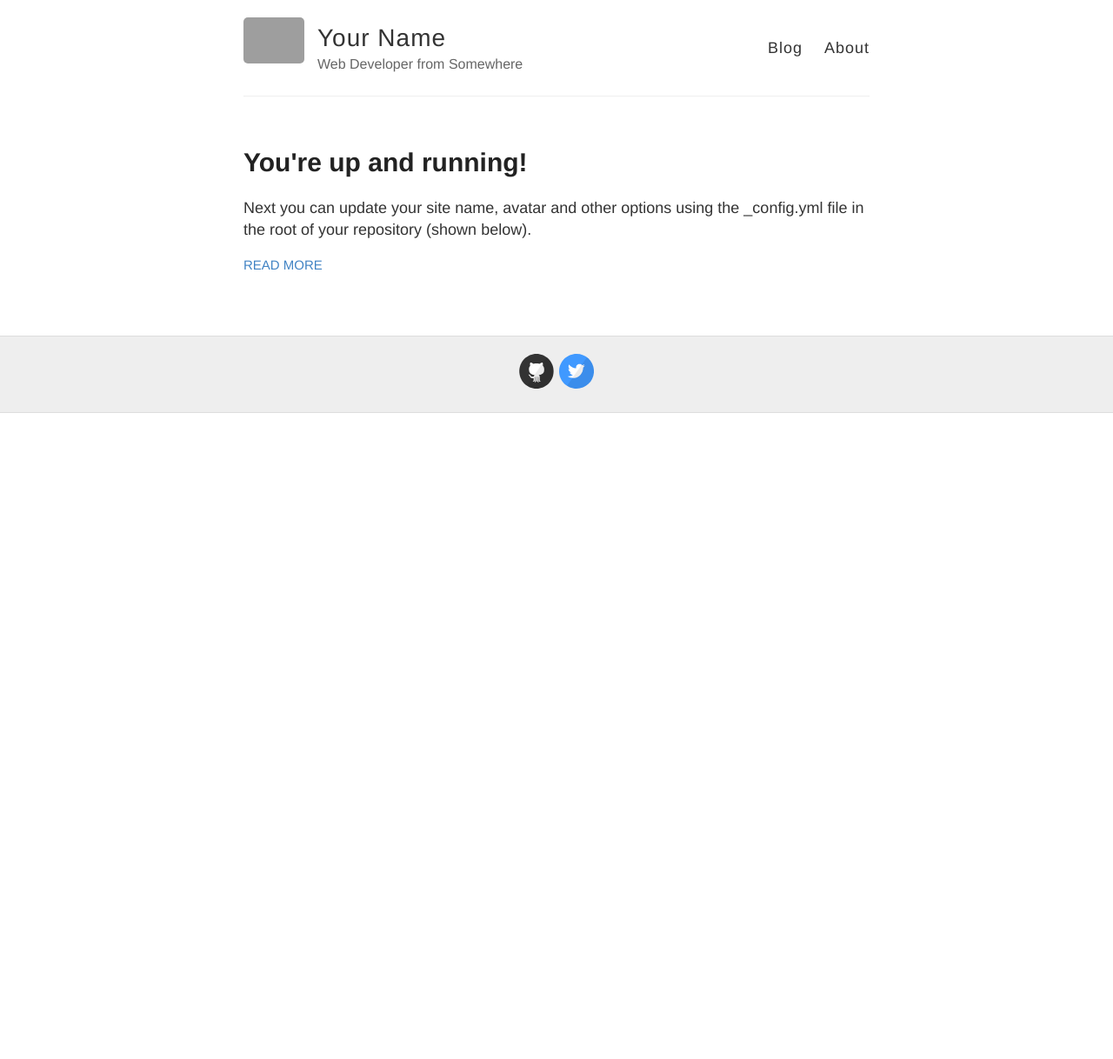
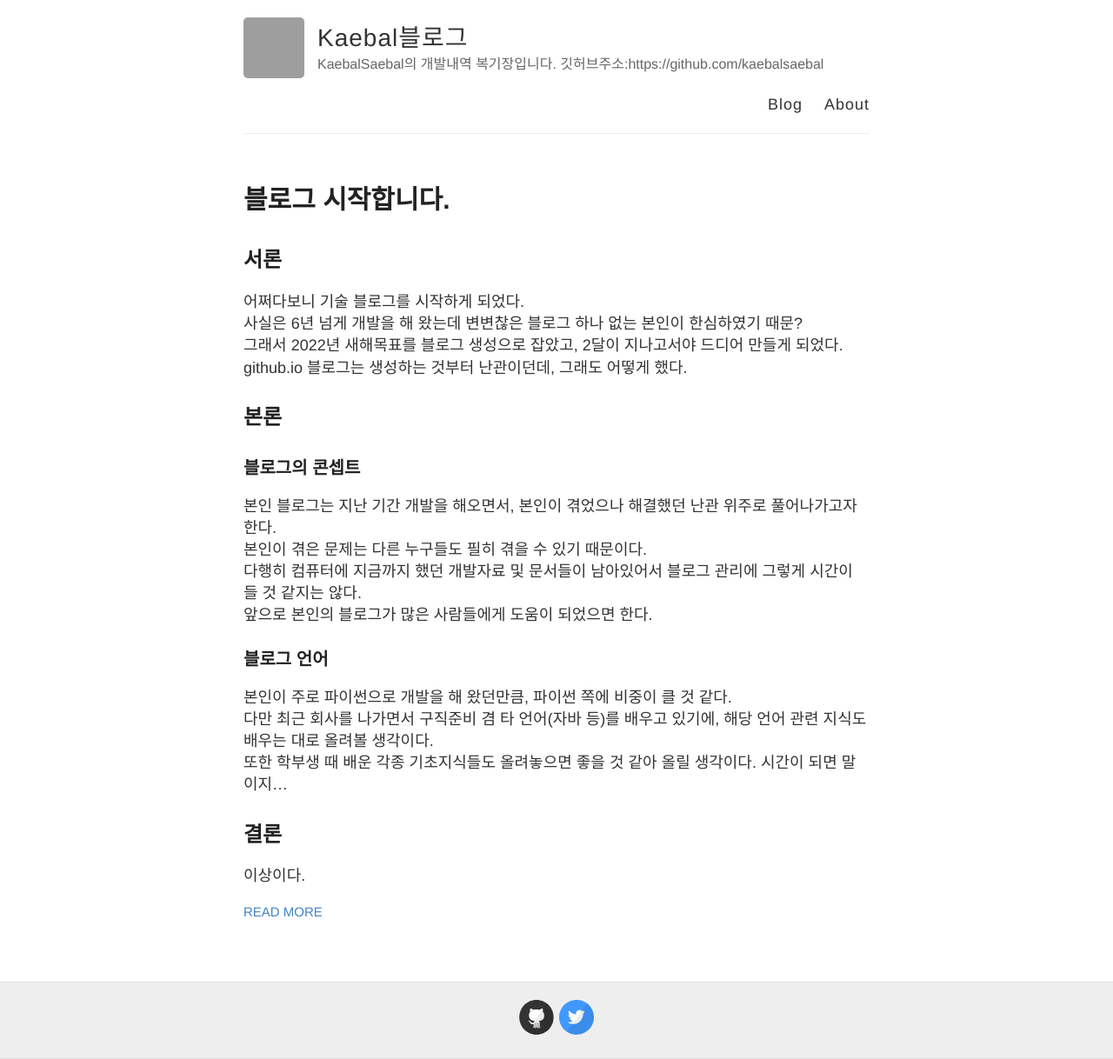
Before and after one commit to Kreator-Kaebal/Kreator-Kaebal.github.io, a Jekyll site: the page built from index.html, in a window 1280 px wide. Shown: the whole page at 87% size. Built offline with Jekyll 4.4.1, drawn with Linux system fonts in a browser that asks for light colours; before the commit the page ends 900 px from its top, so only the background shows below that; grey boxes are pictures that could not be loaded.

Commit message:
add introduction

```diff
--- a/_config.yml
+++ b/_config.yml
@@ -3,14 +3,13 @@
 #
 
 # Name of your site (displayed in the header)
-name: Your Name
+name: Kaebal블로그
 
 # Short bio or description (displayed in the header)
-description: Web Developer from Somewhere
+description: KaebalSaebal의 개발내역 복기장입니다. 깃허브주소:https://github.com/kaebalsaebal
 
 # URL of your avatar or profile pic (you could use your GitHub profile pic)
-avatar: https://raw.githubusercontent.com/barryclark/jekyll-now/master/images/jekyll-logo.png
-
+avatar: https://avatars1.githubusercontent.com/u/98940553?s=400&u=13199f4be9f946551c04fde45efd23b5247bbe1e&v=4
 #
 # Flags below are optional
 #
--- a/_posts/2014-3-3-Hello-World.md
+++ /dev/null
@@ -1,10 +0,0 @@
----
-layout: post
-title: You're up and running!
----
-
-Next you can update your site name, avatar and other options using the _config.yml file in the root of your repository (shown below).
-
-![_config.yml]({{ site.baseurl }}/images/config.png)
-
-The easiest way to make your first post is to edit this one. Go into /_posts/ and update the Hello World markdown file. For more instructions head over to the [Jekyll Now repository](https://github.com/barryclark/jekyll-now) on GitHub.
--- /dev/null
+++ b/_posts/2022-2-4-Introduction.md
@@ -0,0 +1,23 @@
+---
+layout: post
+title: 블로그 시작합니다.
+---
+
+## 서론
+어쩌다보니 기술 블로그를 시작하게 되었다.
+사실은 6년 넘게 개발을 해 왔는데 변변찮은 블로그 하나 없는 본인이 한심하였기 때문?
+그래서 2022년 새해목표를 블로그 생성으로 잡았고, 2달이 지나고서야 드디어 만들게 되었다.
+github.io 블로그는 생성하는 것부터 난관이던데, 그래도 어떻게 했다.
+## 본론
+### 블로그의 콘셉트
+본인 블로그는 지난 기간 개발을 해오면서, 본인이 겪었으나 해결했던 난관 위주로 풀어나가고자 한다.
+본인이 겪은 문제는 다른 누구들도 필히 겪을 수 있기 때문이다.
+다행히 컴퓨터에 지금까지 했던 개발자료 및 문서들이 남아있어서 블로그 관리에 그렇게 시간이 들 것 같지는 않다.
+앞으로 본인의 블로그가 많은 사람들에게 도움이 되었으면 한다.
+### 블로그 언어
+본인이 주로 파이썬으로 개발을 해 왔던만큼,
+파이썬 쪽에 비중이 클 것 같다.
+다만 최근 회사를 나가면서 구직준비 겸 타 언어(자바 등)를 배우고 있기에, 해당 언어 관련 지식도 배우는 대로 올려볼 생각이다.
+또한 학부생 때 배운 각종 기초지식들도 올려놓으면 좋을 것 같아 올릴 생각이다. 시간이 되면 말이지...
+## 결론
+이상이다.
--- a/about.md
+++ b/about.md
@@ -1,15 +1,23 @@
 ---
 layout: page
-title: About
+title: 정보
 permalink: /about/
 ---
 
-Some information about you!
+취미로 개발을 하는 사람...은 아니고 어디에나 있는 평범한 개발자이다.
 
-### More Information
+### 더많은 정보
 
-A place to include any other types of information that you'd like to include about yourself.
+데이터 엔지니어링 전문가를 목표로 하고 있다.
 
-### Contact me
+__기술 스택:__
+* 파이썬(장고,데이터마이닝)
+* 자바스크립트(Vue)
+* C/C++/자바 기초만
+* AWS 약간(EC2,S3)
+* 스파크/하둡 조금 가능
+현재 자바 공부 중에 있습니다.
 
-[email@domain.com](mailto:email@domain.com)
+### 여기로 연락하라
+
+[kaebalcreator34@protonmail.com](mailto:kaebalcreator34@protonmail.com)
```
Also changed, not shown: 404.md (+1 -1 lines), images/KB-logo.jpg (added).
